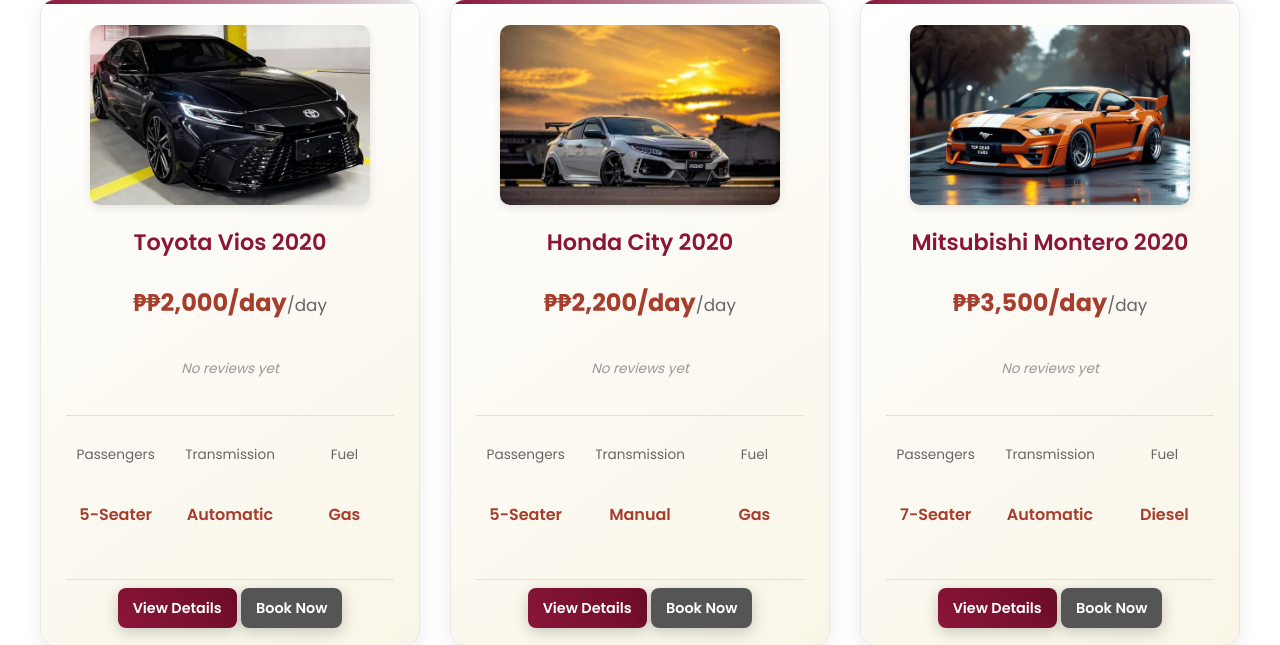
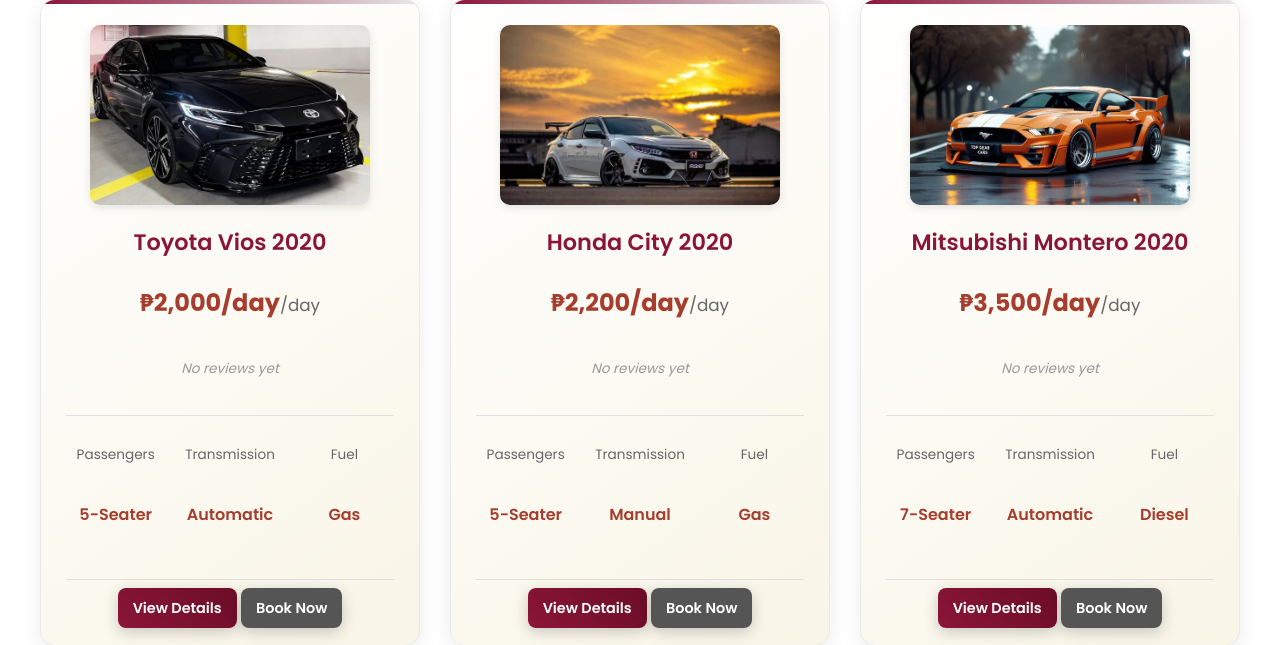
Before and after one commit to Matthew1806/car-rental-system, a Flask app: page /cars in a window 1280 px wide. Shown: the part 313-958 px from the top of the page. Run offline with Flask 3, Linux system fonts and the light colour scheme.

Commit message:
Remove duplicate peso sign from cars page price display

```diff
--- a/rent_a_car/templates/cars.html
+++ b/rent_a_car/templates/cars.html
@@ -23,7 +23,7 @@
             <h3>{{ car.name }}</h3>
 
             <!-- Price -->
-            <p style="font-size: 1.5em; font-weight: 700; color: #a63d2d; margin-bottom: 15px;">₱{{ car.price }}<span style="font-size: 0.7em; color: #666; font-weight: normal;">/day</span></p>
+            <p style="font-size: 1.5em; font-weight: 700; color: #a63d2d; margin-bottom: 15px;">{{ car.price }}<span style="font-size: 0.7em; color: #666; font-weight: normal;">/day</span></p>
 
             <!-- Rating -->
             <div class="car-rating">
```
